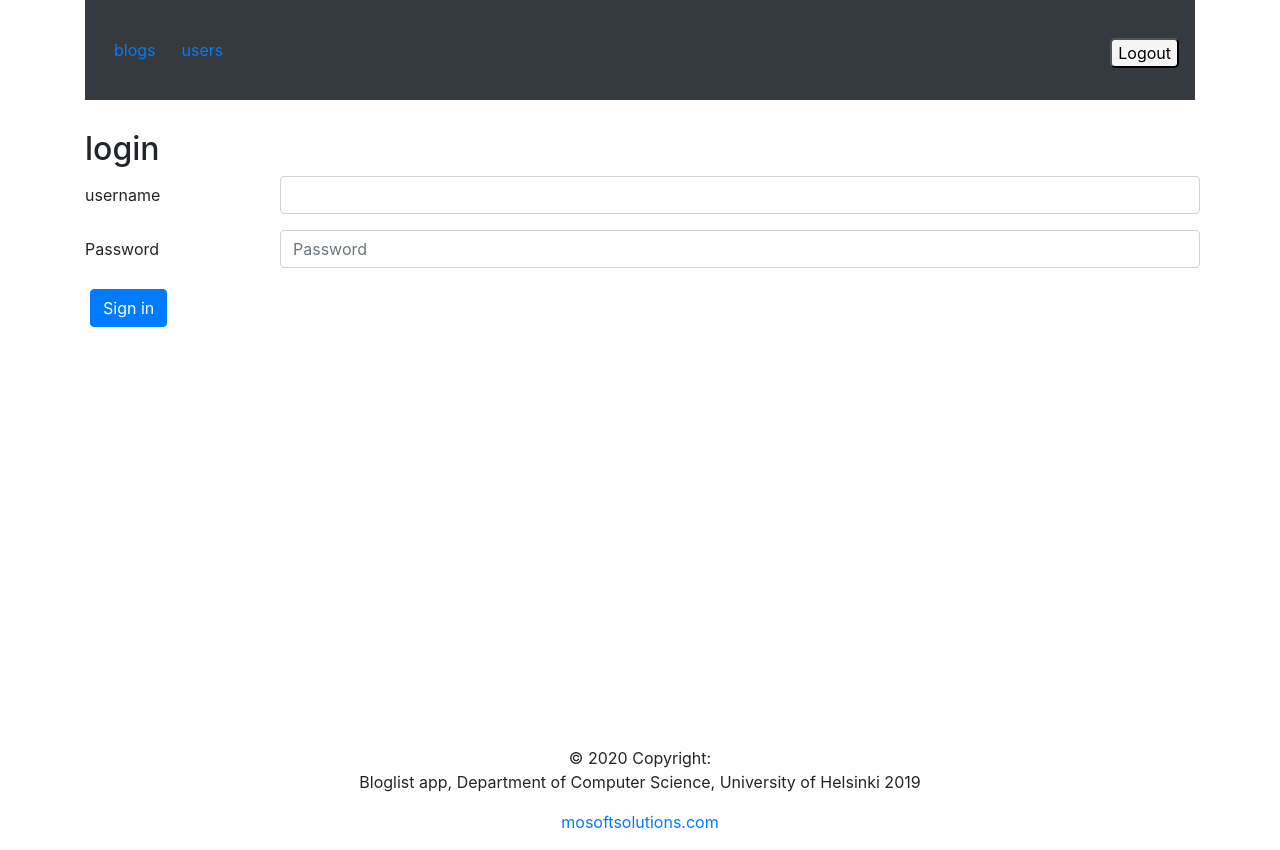
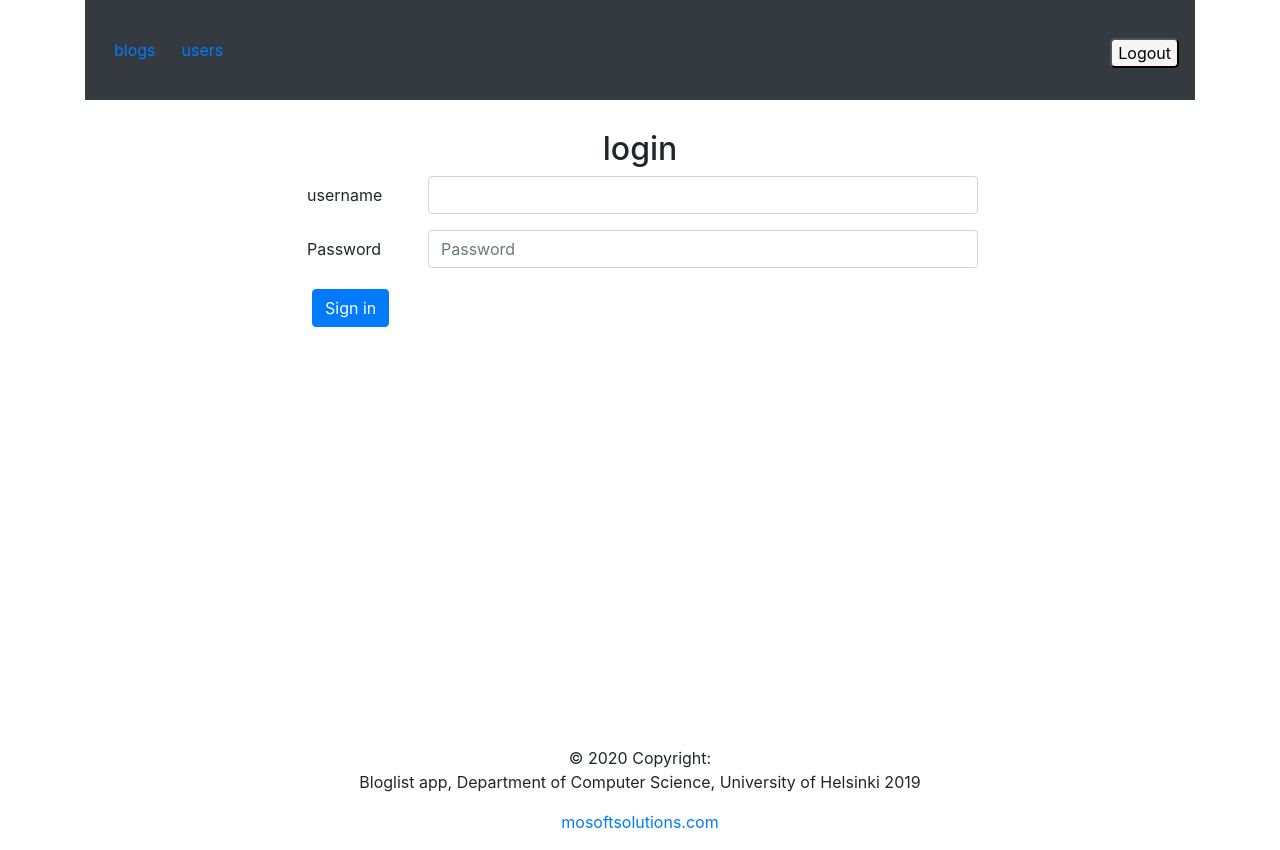
Before and after one commit to morisasy/fullstackhelsinki2020, a React (Create React App) app in the folder part7/bloglist-redux/: page /login in a window 1280 px wide. Built offline with nearby package versions, Linux system fonts and the light colour scheme; no server answers.

Commit message:
updated login form

```diff
--- a/part7/bloglist-redux/src/App.css
+++ b/part7/bloglist-redux/src/App.css
@@ -12,6 +12,16 @@ html, body {
 }
 footer {
   height: 50px;
+}
+.form-login {
+  display: flex;
+  flex-direction: column;
+  align-items: center;
+
+}
+#login {
+  width: 60%;
+  margin: auto;
 }
 .error {
     color: red;
--- a/part7/bloglist-redux/src/App.js
+++ b/part7/bloglist-redux/src/App.js
@@ -64,6 +64,7 @@ function App() {
 
 
 
+
   // getting blogList / initializeblog
 
   useEffect(() => {
@@ -82,7 +83,8 @@ function App() {
 
 // get user information from localStorage
   useEffect(() => {
-    const loggedUserJSON = window.localStorage.getItem("blogAppUser")
+
+  const loggedUserJSON = window.localStorage.getItem("blogListAppUser")
     console.log("Get user information from localStorage")
     if (loggedUserJSON) {
       // get user information from localStorage when user exist
@@ -123,10 +125,10 @@ function App() {
         password: password.inputProps.value
       })
       console.log("user services", user)
-      setLoginUser(user.username)
+      setLoginUser(user)
 
       window.localStorage.setItem(
-        'loggedBlogListappUser', JSON.stringify(user)
+        'blogListAppUser', JSON.stringify(user)
       )
       const foundUser = findBlogUser(user.username)
       console.log("handle loging: found user", foundUser)
@@ -204,6 +206,7 @@ const handleLogout =  async(event) => {
   event.preventDefault()
   window.localStorage.clear()
   dispatch(logout())
+  window.location.reload(false)
   blogService.setToken(null)
   setLoginUser('')
 
@@ -281,15 +284,16 @@ const handleDelete = blogId =>  async event => {
   const loginForm = () =>{
     return (
       <div className = "container" >
-                       <Header
-                               handleLogout = {handleLogout}
-                               loginUser = {loginUser}
-                            />
+
                              {(message &&
                               <Alert variant={alertType}>
                                 {message}
                               </Alert>
                             )}
+                       <Header
+                            handleLogout = {handleLogout}
+                            loginUser = {loginUser.username}
+                            />
                       <LoginForm
                           handleLogin={handleLogin}
                           username={username}
@@ -310,7 +314,7 @@ const handleDelete = blogId =>  async event => {
                             )}
                           <Header
                             handleLogout = {handleLogout}
-                            loginUser = {loginUser}
+                            loginUser = {loginUser.username}
                             />
 
                           <Notification />
--- a/part7/bloglist-redux/src/components/Header.js
+++ b/part7/bloglist-redux/src/components/Header.js
@@ -6,8 +6,8 @@ import Button from './Button'
 import {Navbar, Nav} from 'react-bootstrap'
 const Header = ({handleLogout, loginUser}) => {
 
-  const login = useSelector( state => state.login)
-  console.log('header Login:', login)
+  //const login = useSelector( state => state.login)
+  //console.log('header Login:', login)
 
     const emStyle = {color: 'white'}
     const padding = {
--- a/part7/bloglist-redux/src/components/LoginForm.js
+++ b/part7/bloglist-redux/src/components/LoginForm.js
@@ -13,7 +13,7 @@ const formStyle = {
         <div className ="form-login">
                 <h2>login</h2>
                 <Notification />
-                <form onSubmit={handleLogin}>
+                <form onSubmit={handleLogin} id ="login" >
                         <div class="form-group row">
                           <label for="username" class="col-sm-2 col-form-label">username</label>
                           <div class="col-sm-10">
```
